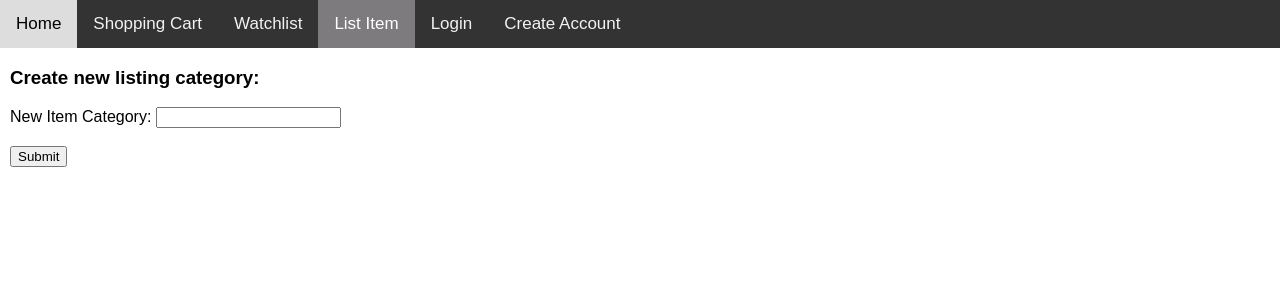
After one commit to zachhuang4026/webService, a Flask app: template templates/create_category.html in a window 1280 px wide. The commit adds this page. Shown: the top 300 px of the page. Run offline with Flask 2, Linux system fonts and the light colour scheme; the template is opened without the code that fills it, so the values that code supplies are empty.

Commit message:
Allow users to create new categories

```diff
--- a/app.py
+++ b/app.py
@@ -319,9 +319,26 @@ def createAuction(token, DEBUG=True):
 
         return render_template('landing.html',
             header='Item listed',
-            context_text=f"Item listed successfully",
+            context_text="Item listed successfully",
             redirect_link=f'/auction/{listing_id}',
             redirect_text='View Item')
+
+@app.route('/create/category', methods=['POST','GET'])
+@TokenDecorator(token='required')
+def createCategory(token, DEBUG=True):
+    if request.method == 'GET':
+        return render_template('create_category.html')
+
+    if request.method == 'POST':
+        new_category = request.form.get('category')
+
+        # ToDO API Gateway call - add new category
+
+        return render_template('landing.html',
+            header='Success!',
+            context_text="Item category created",
+            redirect_link='/create/auction',
+            redirect_text='Return to item listing')
 
 @app.route('/create/account', methods =['POST', 'GET'])
 def createAccount(DEBUG=False):
--- a/templates/create_auction.html
+++ b/templates/create_auction.html
@@ -34,7 +34,10 @@
             {% for category in item_categories %}
             <option value="{{ category }}">{{ category }}</option>
             {% endfor %}
-        </select> <br></br>
+        </select>
+
+        <a href="/create/category" style="padding:10px; font-size:14px;">Add new category </a>
+        <br></br>
 
 
       <input type="submit" value="Submit">
--- /dev/null
+++ b/templates/create_category.html
@@ -0,0 +1,14 @@
+{% extends "base.html" %}
+{% block nav_item_create_auction %}active{% endblock nav_item_create_auction %}
+
+{% block content %}
+
+    <h3>Create new listing category:</h3>
+
+        <form action="{{ url_for("createCategory" )}}" method="post">
+            <label for="category">New Item Category:</label>
+            <input type="text" id="category" name="category" required><br></br>
+            <input type="submit" value="Submit">
+        </form>
+
+{% endblock %}
```
